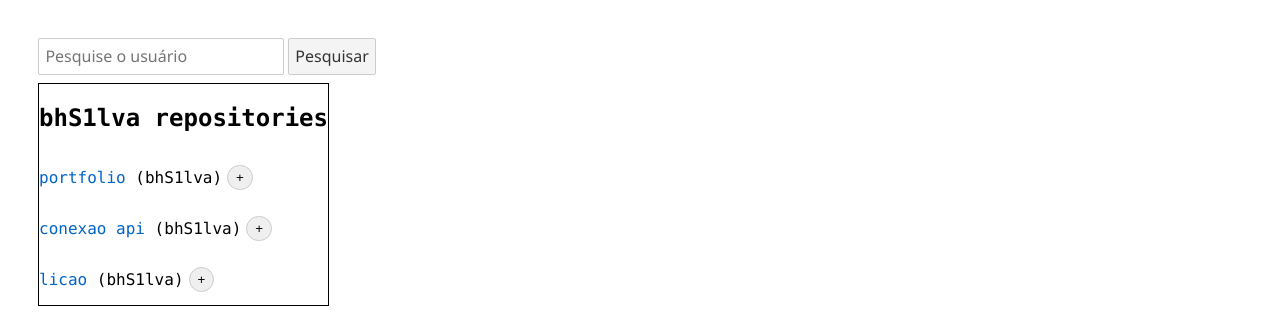
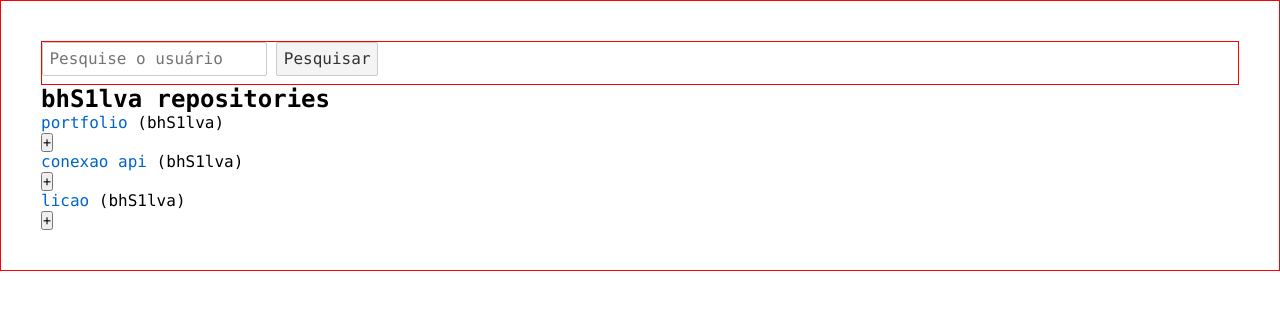
Before and after one commit to bhS1lva/Projeto-repo-keeper, a Svelte app: page / in a window 1280 px wide. Shown: the top 330 px of the page. Built offline with nearby package versions, Linux system fonts and the light colour scheme.

Commit message:
bug na resposta de usuários sem repositórios corrigido

```diff
--- a/public/global.css
+++ b/public/global.css
@@ -1,7 +1,10 @@
+*{
+	font-family: Consolas, "courier new";
+	padding: 0;
+	margin: 0;
+	box-sizing: border-box;
+}
 body {
-	font-family: "Segoe UI";
-	padding: 30px;
+	border: 1px solid red;
+	padding: 40px;
 }
-code {
-	font-size: 15px;
-}
--- a/src/components/ListRepositories/ListRepositories.svelte
+++ b/src/components/ListRepositories/ListRepositories.svelte
@@ -1,20 +1,21 @@
 <script lang="ts">
     import type IRepository from "../../interfaces/IRepository";
+
     import Repository from "../Repository/Repository.svelte";
 
-    export let lista: IRepository[];
+    export let list: IRepository[];
     export let title: string;
 
 </script>
 
-<div class="box">
+<div>
 
     <h2>{title}</h2>
 
-    {#each lista as item}
+    {#each list as item}
         <Repository
             repo={item}
-            on:Click
+            on:buttonClick
             />
     {/each}
 
--- a/src/components/ManageRepositories/ManageRepositories.svelte
+++ b/src/components/ManageRepositories/ManageRepositories.svelte
@@ -1,10 +1,9 @@
 <script lang="ts">
-    import { check_outros } from "svelte/internal";
-    import { slide } from "svelte/types/runtime/transition";
-    import type IRepository from "../../interfaces/IRepository";
     import ListRepositories from "../ListRepositories/ListRepositories.svelte";
 
-    export let allRepositories: IRepository[] | null = null;
+    import type IRepository from "../../interfaces/IRepository";
+
+    export let allRepositories: IRepository[] = [];
 
     allRepositories = [
         {name: 'portfolio', url:'www.google.com', owner: 'bhS1lva', id:1, onList: false},
@@ -37,44 +36,27 @@
 
 </script>
 
-<div class="component-content">
+<div>
     {#if allRepositories}
         <ListRepositories
             title="{allRepositories[0].owner} repositories"
-            lista={allRepositories}
-            on:Click={(event) => {manageList(event.detail)}}
+            list={allRepositories}
+            on:buttonClick={(event) => {manageList(event.detail)}}
         />
     {/if}
 
     {#if selectedRepos.length}
         <ListRepositories
             title="Saved repositories"
-            lista={selectedRepos}
-            on:Click={(event) => {manageList(event.detail)}}
+            list={selectedRepos}
+            on:buttonClick={(event) => {manageList(event.detail)}}
         />
     {/if}
 </div>
 
 <style>
-    *{
-        font-family: Consolas, "courier new";
-    }
-    .listed-repository{
-        display: flex;
-        align-items: center;
-        padding-left: 30px;
-        font-size: 20px;
-    }
     .component-content{
         display: inline-flex;
         gap: 50px;
     }
-    .title-box{
-        display: inline-flex;
-        align-items: center;
-        gap: 10px;
-    }
-    .title-box button {
-        padding: 3px;
-    }
 </style>
--- a/src/components/Repository/Repository.svelte
+++ b/src/components/Repository/Repository.svelte
@@ -1,24 +1,24 @@
 <script lang="ts">
     import { createEventDispatcher } from "svelte";
+
     import type IRepository from "../../interfaces/IRepository";
 
     export let repo: IRepository;
 
     const dispatch = createEventDispatcher<{
-		Click: IRepository
+		buttonClick: IRepository
 	}>();
 
 </script>
 
-<div class="box">
+<div>
     <p>
-        <a href={repo.url}>{repo.name}</a>
+        <a href={repo.url} target="_blank" rel="noreferrer">{repo.name}</a>
         <span>({repo.owner})</span>
     </p>
     <button
-        class="button"
         class:remove-button={repo.onList}
-        on:click={() => dispatch('Click', repo)}>
+        on:click={() => dispatch('buttonClick', repo)}>
         +
     </button>
 </div>
--- a/src/components/SearchBar/SearchBar.svelte
+++ b/src/components/SearchBar/SearchBar.svelte
@@ -3,19 +3,24 @@
     import type IRepository from "../../interfaces/IRepository";
 
     let username: string = "";
-    let status: number | null = null
+    let status: number;
 
     const dispatch = createEventDispatcher<{
 		Response: IRepository[] | null;
 	}>();
 
+    function noRepoFound(errorCode: number){
+        status = errorCode;
+        return dispatch('Response', null);
+    }
+
     async function onSubmit() {
         const searchRepo = await fetch(`https://api.github.com/users/${username.trim()}/repos`);
+        if(searchRepo.ok) {
+            let repos = await searchRepo.json();
+            status = searchRepo.status
 
-        if(searchRepo.ok) {
-            status = searchRepo.status;
-            let repos = await searchRepo.json();
-
+            if(repos.length){
                 repos = repos.map((data) => {
                     return {
                         name: data.name,
@@ -25,11 +30,12 @@
                         onList: false
                     } as IRepository
                 });
-
                 dispatch('Response', repos);
             } else {
-            status = searchRepo.status;
-            dispatch('Response', null);
+                noRepoFound(3)
+            }
+        } else {
+            noRepoFound(searchRepo.status)
         }
     }
 
@@ -46,9 +52,16 @@
 </form>
 
 {#if status === 404}
-    <code>Usuário não encontrado!</code>
+    <p>User not found!</p>
+{:else if status === 3}
+    <p>this user has no repositories</p>
 {/if}
+
 <style>
+    form{
+        border: 1px solid red;
+
+    }
     input, button {
         font-family: inherit;
         font-size: inherit;
```
Lines whose indentation alone changed are shown as unchanged.
